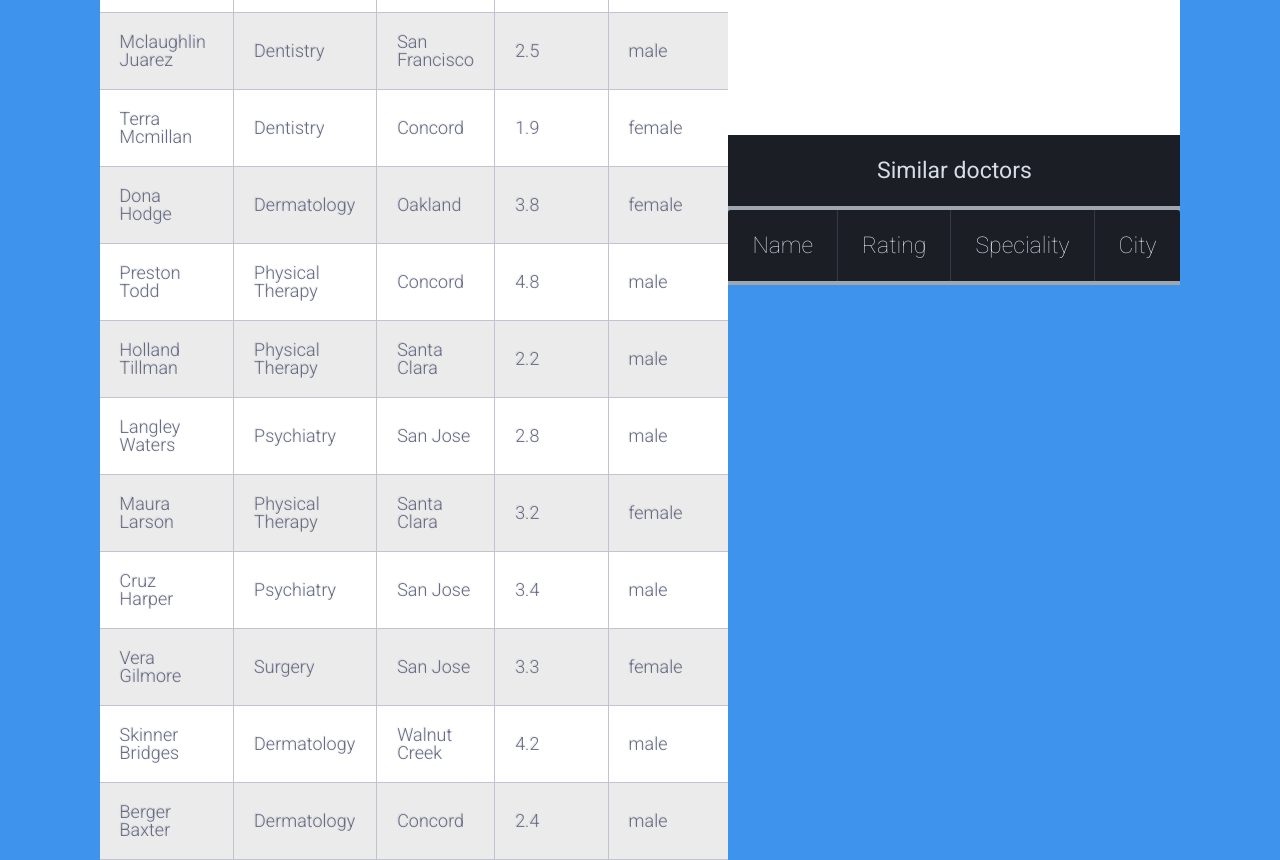
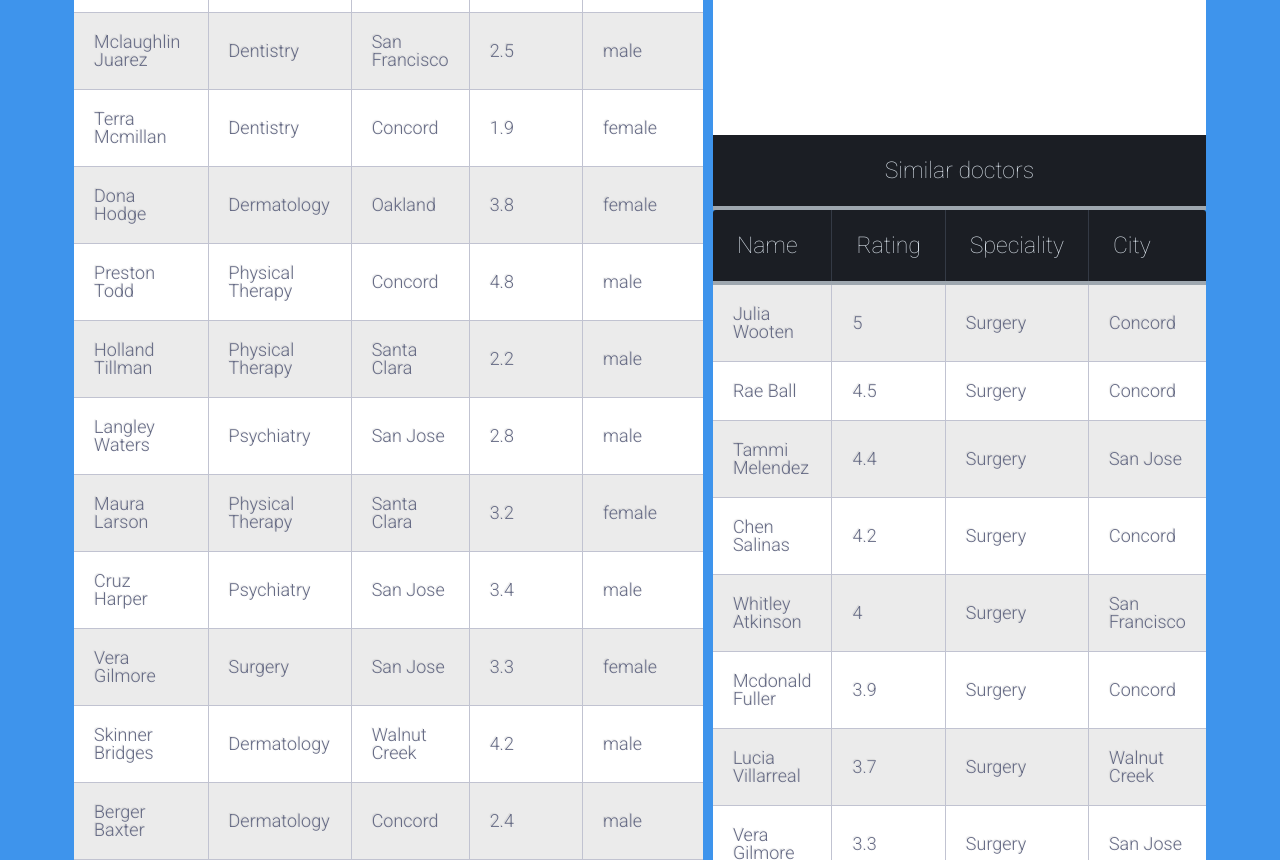
Before and after one commit to npartovi/PracticeFusion, a React (Create React App) app: page / in a window 1280 px wide. Shown: the part 240-1100 px from the top of the page. Built offline with nearby package versions, Linux system fonts and the light colour scheme.

Commit message:
finished rendering of similar doctors

```diff
--- a/public/grid.css
+++ b/public/grid.css
@@ -1,6 +1,7 @@
 .main-app-container {
     display: grid;
     grid-template-columns: 1fr 3fr 2fr 1fr;
+    grid-gap: 10px;
 }
 
 .doctor-show-container {
--- a/public/show.css
+++ b/public/show.css
@@ -14,7 +14,7 @@
     color: #D5DDE5;
     font-size: 23px;
     font-family: "Roboto", helvetica, arial, sans-serif;
-    font-weight: 400;
+    font-weight: 200;
     padding:24px;
     border-bottom:4px solid #9ea7af;
 }
--- a/public/style.css
+++ b/public/style.css
@@ -12,6 +12,10 @@ tbody {
     overflow-y:scroll;
    height:100px;
 
+}
+
+table {
+  width: 100%
 }
 
 div.table-title {
--- a/src/components/doctorRelatedItem.jsx
+++ b/src/components/doctorRelatedItem.jsx
@@ -1,8 +1,13 @@
-import React from 'react'
+import React, {Fragment} from 'react'
 
-class DoctorRelatedItem = ({doctor}) => {
+const DoctorRelatedItem = ({doctor}) => {
     return (
-        <tr></tr>
+        <Fragment>
+        <td>{doctor.name}</td>
+        <td>{doctor.rating}</td>
+        <td>{doctor.speciality}</td>
+        <td>{doctor.city}</td>
+        </Fragment>
     )
 }
 
--- a/src/components/doctorShow.jsx
+++ b/src/components/doctorShow.jsx
@@ -1,6 +1,7 @@
 import React, { Component } from 'react'
 import {MyContext} from '../myProvider';
 import DoctorShowItem from './doctorShowItem';
+import DoctorRelatedItem from './doctorRelatedItem';
 
 
 class DoctorShow extends Component{
@@ -15,8 +16,16 @@ class DoctorShow extends Component{
         const simliarDoctors = context.doctors.filter((doctor) => doctor.speciality === selectedDoctor.speciality && doctor.name !== selectedDoctor.name)
                                                 .sort((a,b) => {
                                                     return b.rating - a.rating
+                                                }).map((doctor, idx) => {
+                                                    return(
+                                                    <tr key={idx}>
+                                                        <DoctorRelatedItem  doctor={doctor} />
+                                                    </tr>
+                                                    )
                                                 })
-        console.log(simliarDoctors)
+
+
+
 
         return (
             <div className="selected-doctor-container">
@@ -25,7 +34,7 @@ class DoctorShow extends Component{
                     <DoctorShowItem doctor={selectedDoctor} />
                 </div>
 
-                <div>
+                <div className="similar-doctors">
                     <h1>Similar doctors</h1>
                     <table>
                         <thead>
@@ -36,6 +45,9 @@ class DoctorShow extends Component{
                             <th>City</th>
                         </tr>
                         </thead>
+                        <tbody>
+                            {simliarDoctors}
+                        </tbody>
                     </table>
                 </div>
             </div>
```
